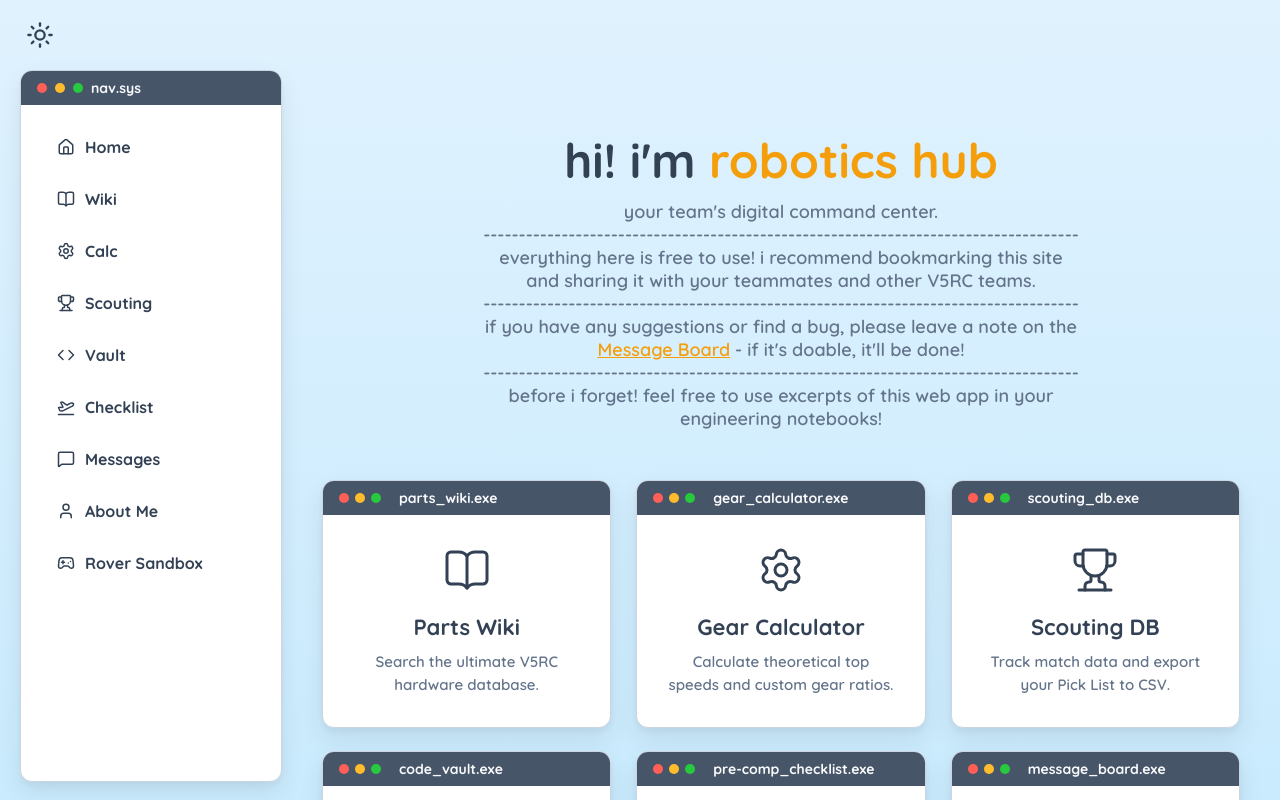
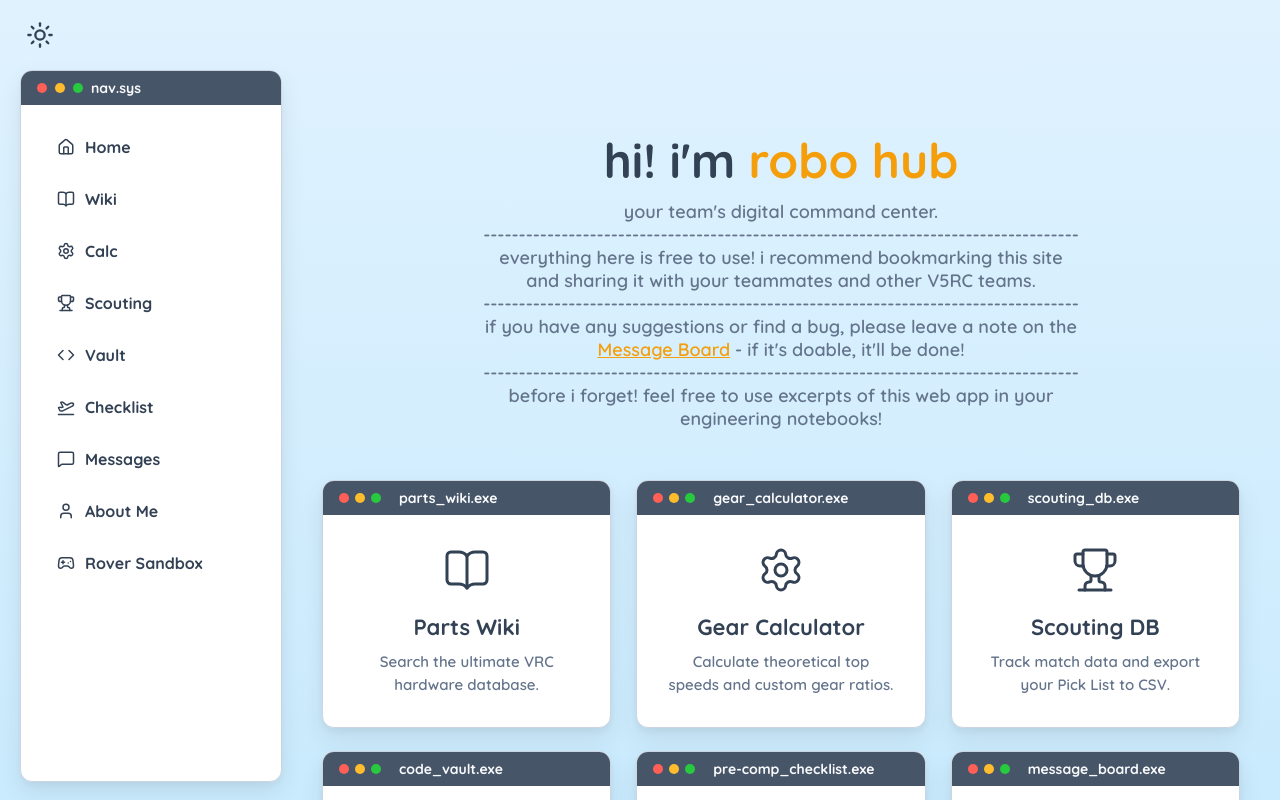
Before and after one commit to botW-programmer/V5RC-Hub, a React (Vite) app: page / in a window 1280 px wide. Shown: the top 800 px of the page. Built offline with nearby package versions, Linux system fonts and the light colour scheme.

Commit message:
rebranded to VRC RoboHub and to avoid confusion

```diff
--- a/index.html
+++ b/index.html
@@ -6,7 +6,7 @@
     <link rel="icon" type="image/x-icon" href="/favicon.ico" />
 
     <meta name="viewport" content="width=device-width, initial-scale=1.0" />
-    <title>Robotics Hub</title>
+    <title>VRC RoboHub</title>
 
     <link rel="preconnect" href="https://fonts.googleapis.com">
     <link rel="preconnect" href="https://fonts.gstatic.com" crossorigin>
--- a/package.json
+++ b/package.json
@@ -1,5 +1,5 @@
 {
-  "name": "robotics-hub",
+  "name": "vrc-robohub",
   "private": true,
   "version": "0.0.0",
   "type": "module",
--- a/src/Home.jsx
+++ b/src/Home.jsx
@@ -11,7 +11,7 @@ export default function Home() {
       name: "Parts Wiki",
       path: "/wiki",
       icon: <BookOpen size={48} strokeWidth={1.5} />,
-      desc: "Search the ultimate V5RC hardware database."
+      desc: "Search the ultimate VRC hardware database."
     },
     {
       name: "Gear Calculator",
@@ -63,7 +63,7 @@ export default function Home() {
       {/* --- HERO SECTION --- */}
       <div style={{ textAlign: 'center', marginBottom: '50px' }}>
         <h1 style={{ fontSize: '48px', margin: '0 0 10px 0', fontWeight: '700' }}>
-          hi! i'm <span style={{ color: 'var(--accent)' }}>robotics hub</span>
+          hi! i'm <span style={{ color: 'var(--accent)' }}>robo hub</span>
         </h1>
         <p style={{ fontSize: '18px', color: 'var(--text-muted)', maxWidth: '600px', margin: '0 auto', fontWeight: '600' }}>
           your team's digital command center.
```
